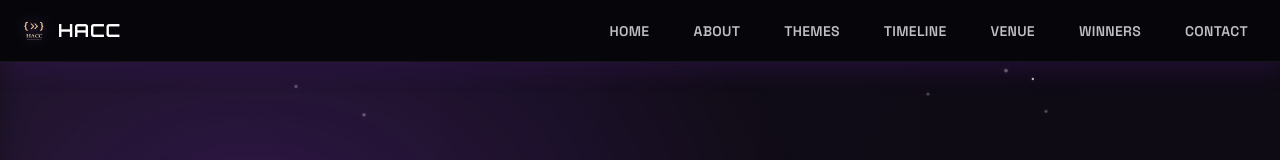
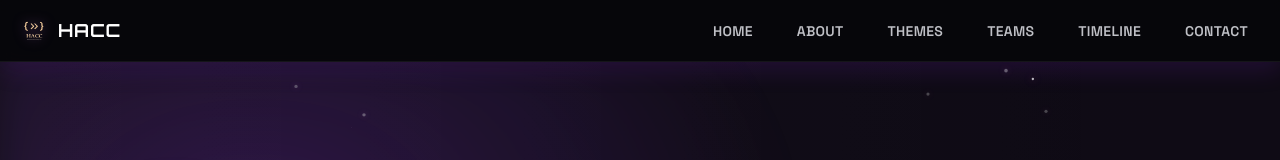
Before and after one commit to SnippetTechie/HACC-IT-2.0, a React (Vite) app: page / in a window 1280 px wide. Shown: the top 160 px of the page. Built offline with nearby package versions, Linux system fonts and the light colour scheme.

Commit message:
Edit Navbar

```diff
--- a/src/components/Navbar.jsx
+++ b/src/components/Navbar.jsx
@@ -7,9 +7,8 @@ const navItems = [
   { href: '#home', label: 'Home' },
   { href: '#about', label: 'About' },
   { href: '#themes', label: 'Themes' },
+  { href: '#shortlisted', label: 'Teams' },
   { href: '#timeline', label: 'Timeline' },
-  { href: '#venue', label: 'Venue' },
-  { href: '#winners', label: 'Winners' },
   { href: '#contact', label: 'Contact' },
 ]
 
```
